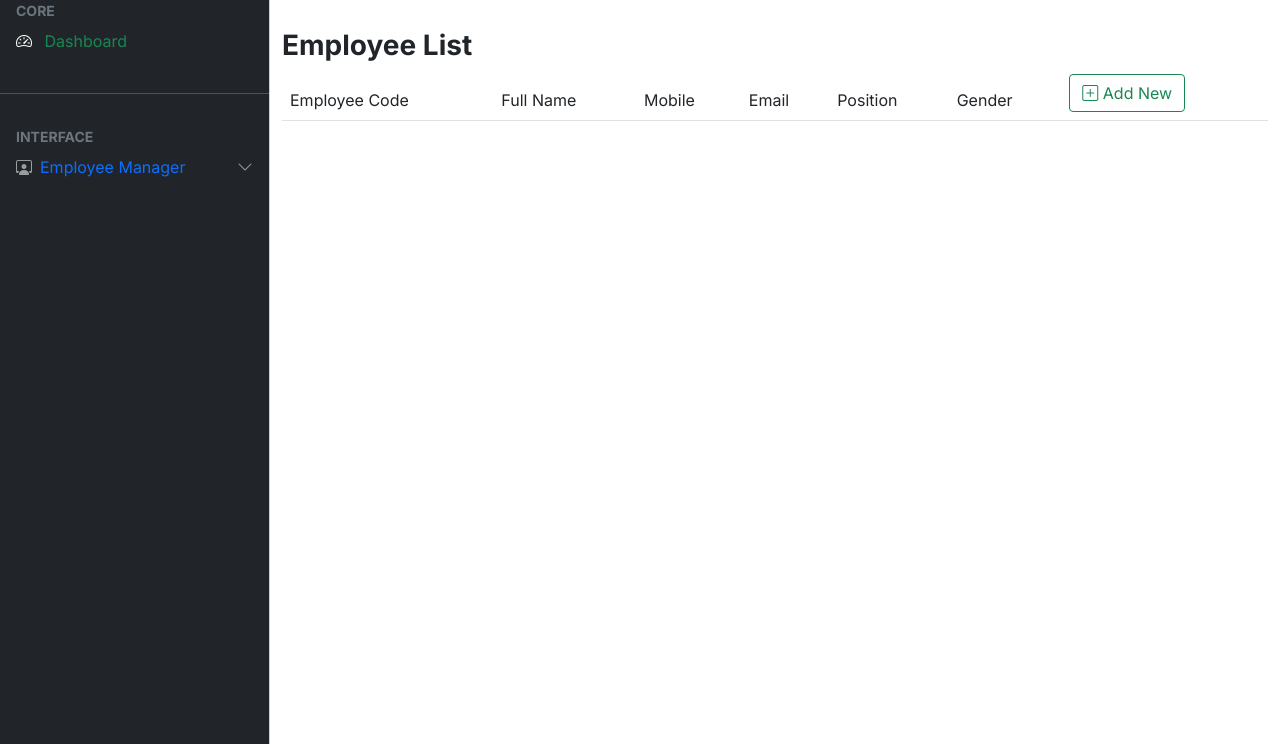
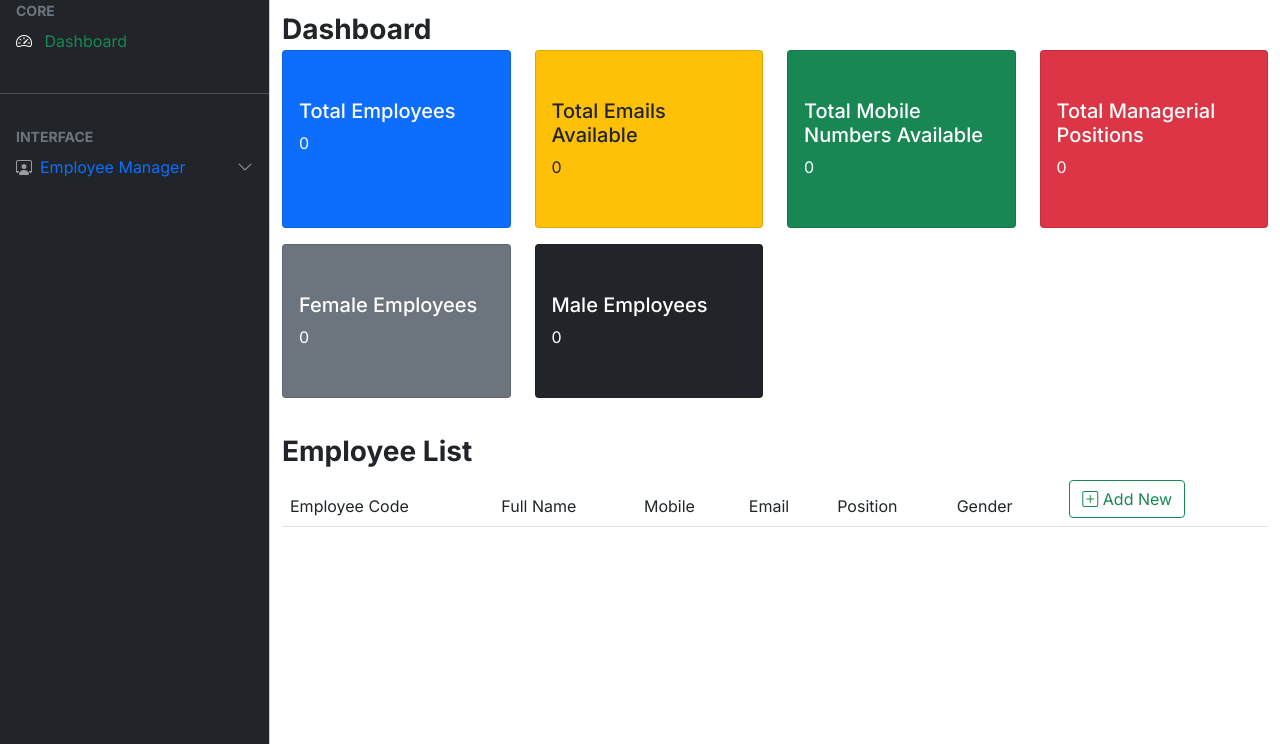
Before and after one commit to mugane-dj/django-crud, a Django app: page / in a window 1280 px wide. Shown: the part 56-800 px from the top of the page. Run offline with Django 4.2, Linux system fonts and the light colour scheme; data that the repository does not hold is empty; some libraries are stand-ins or nearby versions.

Commit message:
Initial Commit

```diff
--- a/site_app/settings.py
+++ b/site_app/settings.py
@@ -26,6 +26,7 @@ BASE_DIR = os.path.dirname(os.path.dirname(os.path.abspath(__file__)))
 SECRET_KEY = os.getenv('SECRET_KEY')
 
 # SECURITY WARNING: don't run with debug turned on in production!
+DEBUG = os.getenv('DEBUG_VALUE') == 'True'
 
 ALLOWED_HOSTS = ['django-ems.herokuapp.com']
 
--- a/web_app/templates/web_app/home.html
+++ b/web_app/templates/web_app/home.html
@@ -91,6 +91,59 @@
 <!--- content -->
 <main class="mt-5 pt-3">
   <div class="container-fluid">
+    <div class="title fw-bold fs-3">
+      Dashboard
+    </div>
+    <div class="row">
+      <div class="col-md-3 mb-3">
+        <div class="card bg-primary text-white h-100">
+          <div class="card-body py-5">
+            <h5>Total Employees</h5>
+            <p class="card-text">{{count}}</p>
+          </div>
+        </div>
+      </div>
+      <div class="col-md-3 mb-3">
+        <div class="card bg-warning text-dark h-100">
+          <div class="card-body py-5">
+            <h5>Total Emails Available</h5>
+            <p class="card-text">{{emails}}</p>
+          </div>
+        </div>
+      </div>
+      <div class="col-md-3 mb-3">
+        <div class="card bg-success text-white h-100">
+          <div class="card-body py-5">
+            <h5>Total Mobile Numbers Available </h5>
+            <p class="card-text">{{mobile}}</p>
+          </div>
+        </div>
+      </div>
+      <div class="col-md-3 mb-3">
+        <div class="card bg-danger text-white h-100">
+          <div class="card-body py-5">
+            <h5>Total Managerial Positions</h5>
+            <p class="card-text">{{position}}</p>
+          </div>
+        </div>
+      </div>
+      <div class="col-md-3 mb-3">
+        <div class="card bg-secondary text-white h-100">
+          <div class="card-body py-5">
+            <h5>Female Employees </h5>
+            <p class="card-text">{{gender_female}}</p>
+          </div>
+        </div>
+      </div>
+      <div class="col-md-3 mb-3">
+        <div class="card bg-dark text-white h-100">
+          <div class="card-body py-5">
+            <h5>Male Employees </h5>
+            <p class="card-text">{{gender_male}}</p>
+          </div>
+        </div>
+      </div>
+    </div>
     <!--Employee Table-->
     <div class="row">
       <div class="table-responsive bg-white my-3" style="border-radius: 5px;">
--- a/web_app/views.py
+++ b/web_app/views.py
@@ -8,7 +8,15 @@ import psycopg2 as pg
 load_dotenv()
 
 def home(request):
-    context = {'employee_list': Employee.objects.all()}
+    context = {
+        'employee_list': Employee.objects.all(),
+        'count': Employee.objects.count(),
+        'emails': Employee.objects.filter(email__contains='@').count(),
+        'mobile': Employee.objects.filter(mobile__contains='+').count(),
+        'position': Employee.objects.filter(position__title__icontains='Manager').count(),
+        'gender_male': Employee.objects.filter(gender='1').count(),
+        'gender_female': Employee.objects.filter(gender='2').count()
+    }
     return render(request, 'web_app/home.html', context)
 
 def employee_form(request, id=0):
```
